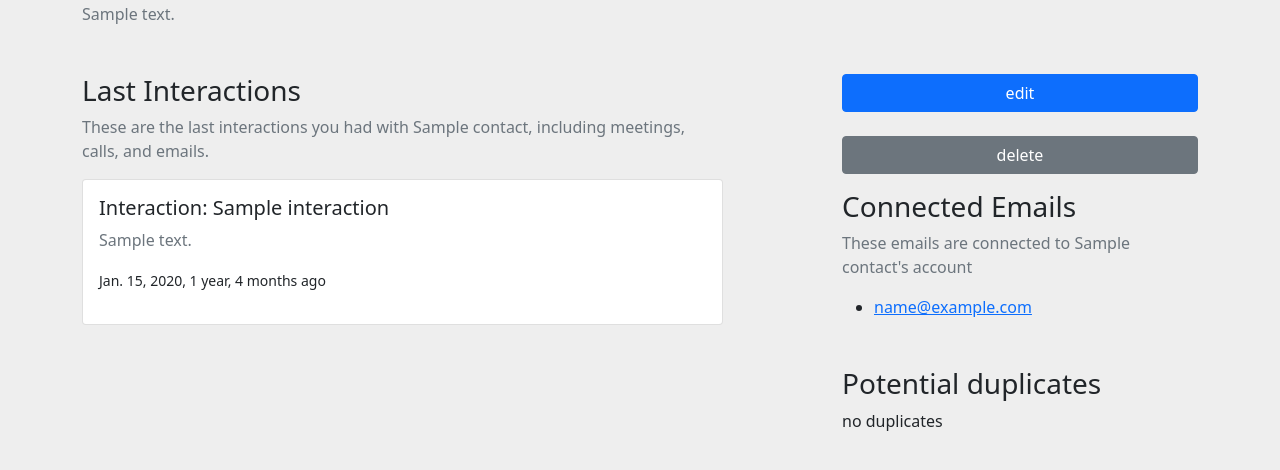
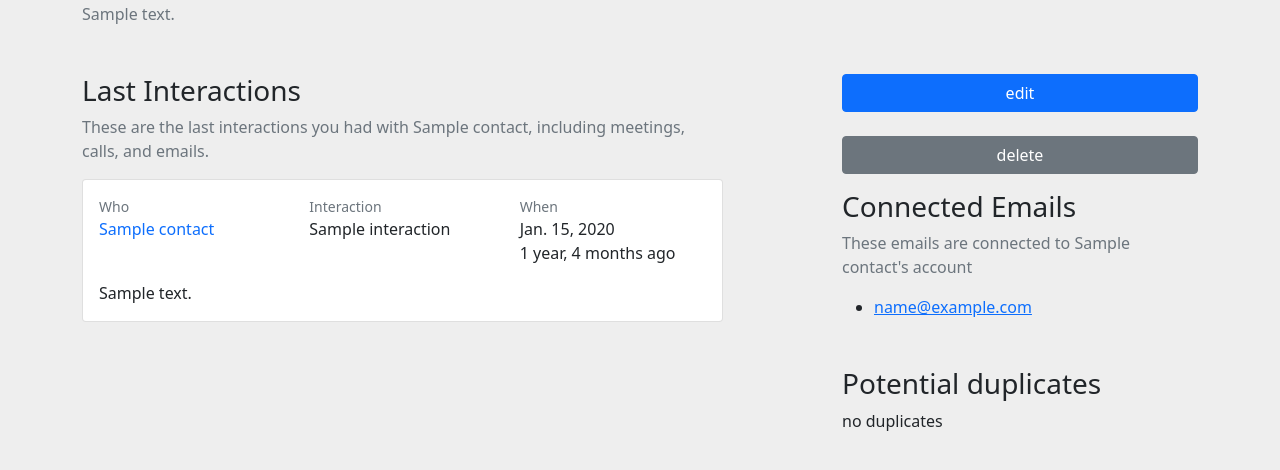
Before and after one commit to lorey/personal-crm, a Django app: page /app/contacts/1 in a window 1280 px wide. Shown: the part 204-674 px from the top of the page. Run offline with Django 3.2, Linux system fonts and the light colour scheme; tables that the repository leaves empty hold one stand-in row (values such as "Sample post").

Commit message:
Replace interaction table with interaction cards

```diff
--- /dev/null
+++ b/networking_web/templates/web/_atomic/organisms/interaction-list.html
@@ -0,0 +1,39 @@
+{% for interaction in interactions %}
+    <div class="card card-body mb-3">
+        <div class="row">
+            <div class="col-md-4">
+                <div class="text-muted small">
+                    Who
+                </div>
+                <div>
+                    <a href="{% url 'networking_web:contact-view' interaction.contact.id %}"
+                       class="text-decoration-none">
+                        {{ interaction.contact }}
+                    </a>
+                </div>
+            </div>
+            <div class="col-md-4">
+                <div class="text-muted small">
+                    Interaction
+                </div>
+                <div>
+                    {{ interaction.title }}
+                </div>
+            </div>
+            <div class="col-md-4">
+                <div class="text-muted small">
+                    When
+                </div>
+                <div>
+                    {{ interaction.was_at|date }}<br>
+                    {{ interaction.was_at|timesince }} ago
+                </div>
+            </div>
+        </div>
+        {% if show_description %}
+            <div class="mt-3">
+                {{ interaction.description }}
+            </div>
+        {% endif %}
+    </div>
+{% endfor %}
--- a/networking_web/templates/web/_atomic/pages/contacts-detail.html
+++ b/networking_web/templates/web/_atomic/pages/contacts-detail.html
@@ -10,23 +10,7 @@
     <p class="text-muted">These are the last interactions you had with {{ contact.name }}, including meetings, calls,
         and emails.</p>
 
-    {% for interaction in contact.interactions.all %}
-        <div class="card mb-3">
-            <div class="card-body">
-                <h5 class="card-title">
-                    Interaction: {{ interaction.title }}
-                </h5>
-                <p class="text-muted">
-                    {{ interaction.description }}
-                </p>
-                <p>
-                    <small>
-                        {{ interaction.was_at|date }}, {{ interaction.was_at|timesince }} ago
-                    </small>
-                </p>
-            </div>
-        </div>
-    {% endfor %}
+    {% include '../organisms/interaction-list.html' with interactions=contact.interactions.all show_description=True %}
 {% endblock %}
 
 {% block content-sidebar %}
--- a/networking_web/templates/web/_atomic/pages/interactions-overview.html
+++ b/networking_web/templates/web/_atomic/pages/interactions-overview.html
@@ -6,9 +6,7 @@
 {% endblock %}
 
 {% block content-main %}
-    <div class="card p-3">
-    {% include '../organisms/interaction-table.html' with interactions=interaction_list|slice:10 %}
-    </div>
+    {% include '../organisms/interaction-list.html' with interactions=interaction_list|slice:10 %}
 {% endblock %}
 
 {% block content-sidebar %}
```
Also changed, not shown: networking_web/templates/web/_atomic/organisms/interaction-table.html (deleted, +0 -21 lines).
